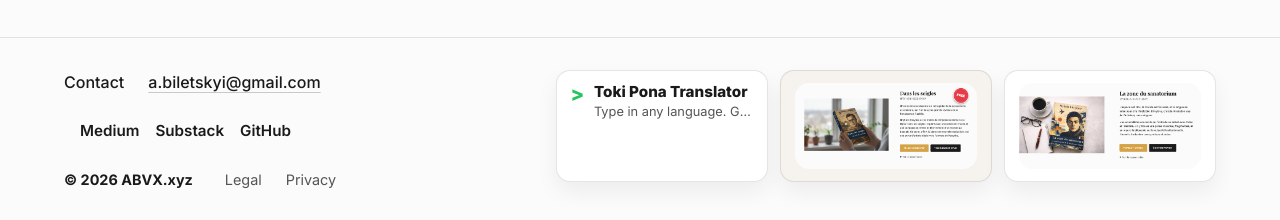
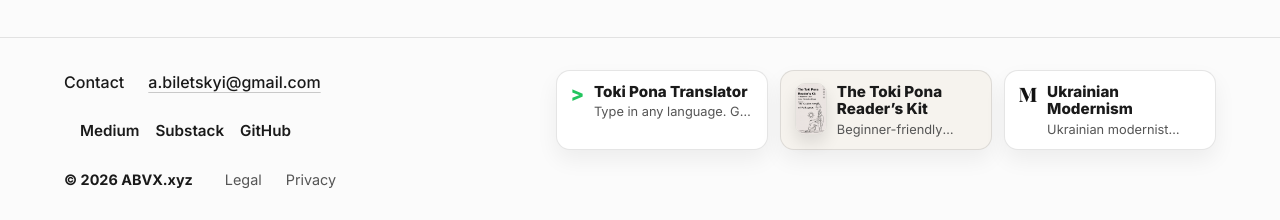
Before and after one commit to markoblogo/stoic-wisdom-series, a Next.js app: page /en in a window 1280 px wide. Shown: the part 2696-2916 px from the top of the page. Built offline with nearby package versions, Linux system fonts and the light colour scheme; a web font is replaced by a local one.

Commit message:
Revert "Use image previews for kit/ukr footer banners"
This reverts commit 31f08541067d34e88beff8cc3ab1bd5387010719.

```diff
--- a/src/components/Footer.module.css
+++ b/src/components/Footer.module.css
@@ -165,21 +165,13 @@
     margin-top: 1px;
 }
 
-.bannerPreview {
-    display: block;
-    width: 100%;
-    height: 86px;
-    border-radius: 14px;
+.bannerThumb {
+    width: 52px;
+    height: 52px;
+    border-radius: 10px;
     object-fit: cover;
-    object-position: center;
-}
-
-.banner_kit .bannerPreview {
-    object-position: center left;
-}
-
-.banner_ukr .bannerPreview {
-    object-position: center right;
+    border: 1px solid rgba(0, 0, 0, 0.08);
+    box-shadow: 0 8px 16px rgba(0, 0, 0, 0.10);
 }
 
 .bannerTitle {
--- a/src/components/Footer.tsx
+++ b/src/components/Footer.tsx
@@ -11,10 +11,10 @@ type BannerProps = {
   subtitle: string;
   variant: BannerVariant;
   iconText?: string;
-  previewSrc?: string;
+  thumbSrc?: string;
 };
 
-function Banner({ href, title, subtitle, variant, iconText = '>' , previewSrc }: BannerProps) {
+function Banner({ href, title, subtitle, variant, iconText = '>', thumbSrc }: BannerProps) {
   return (
     <a
       href={href}
@@ -22,17 +22,18 @@ function Banner({ href, title, subtitle, variant, iconText = '>' , previewSrc }:
       rel="noopener noreferrer"
       className={`${styles.bannerCard} ${styles[`banner_${variant}`]}`}
     >
-      {previewSrc ? (
-        <img src={previewSrc} alt="" className={styles.bannerPreview} loading="lazy" />
-      ) : (
-        <div className={styles.bannerInner}>
+      <div className={styles.bannerInner}>
+        {thumbSrc ? (
+          <img src={thumbSrc} alt="" className={styles.bannerThumb} loading="lazy" />
+        ) : (
           <span className={styles.bannerIcon}>{iconText}</span>
-          <div className={styles.bannerText}>
-            <div className={styles.bannerTitle}>{title}</div>
-            <div className={styles.bannerSubtitle}>{subtitle}</div>
-          </div>
+        )}
+
+        <div className={styles.bannerText}>
+          <div className={styles.bannerTitle}>{title}</div>
+          <div className={styles.bannerSubtitle}>{subtitle}</div>
         </div>
-      )}
+      </div>
     </a>
   );
 }
@@ -101,14 +102,14 @@ export default function Footer({ dict, lang }: { dict: any; lang: 'en' | 'tp' })
                 href="https://toki.abvx.xyz/kit"
                 title="The Toki Pona Reader’s Kit"
                 subtitle="Beginner-friendly entry point into reading toki pona (includes Pythagoras full text)."
-                previewSrc="/banners/toki-kit.png"
+                thumbSrc="/assets/books/readers-kit/cover.jpg"
               />
               <Banner
                 variant="ukr"
                 href="https://ukrmodernism.abvx.xyz/fr"
                 title="Ukrainian Modernism"
                 subtitle="Ukrainian modernist novels — translated into French."
-                previewSrc="/banners/ukrmodernism.png"
+                iconText="M"
               />
             </div>
           </div>
```
Also changed, not shown: public/banners/toki-kit.png (deleted), public/banners/ukrmodernism.png (deleted).
